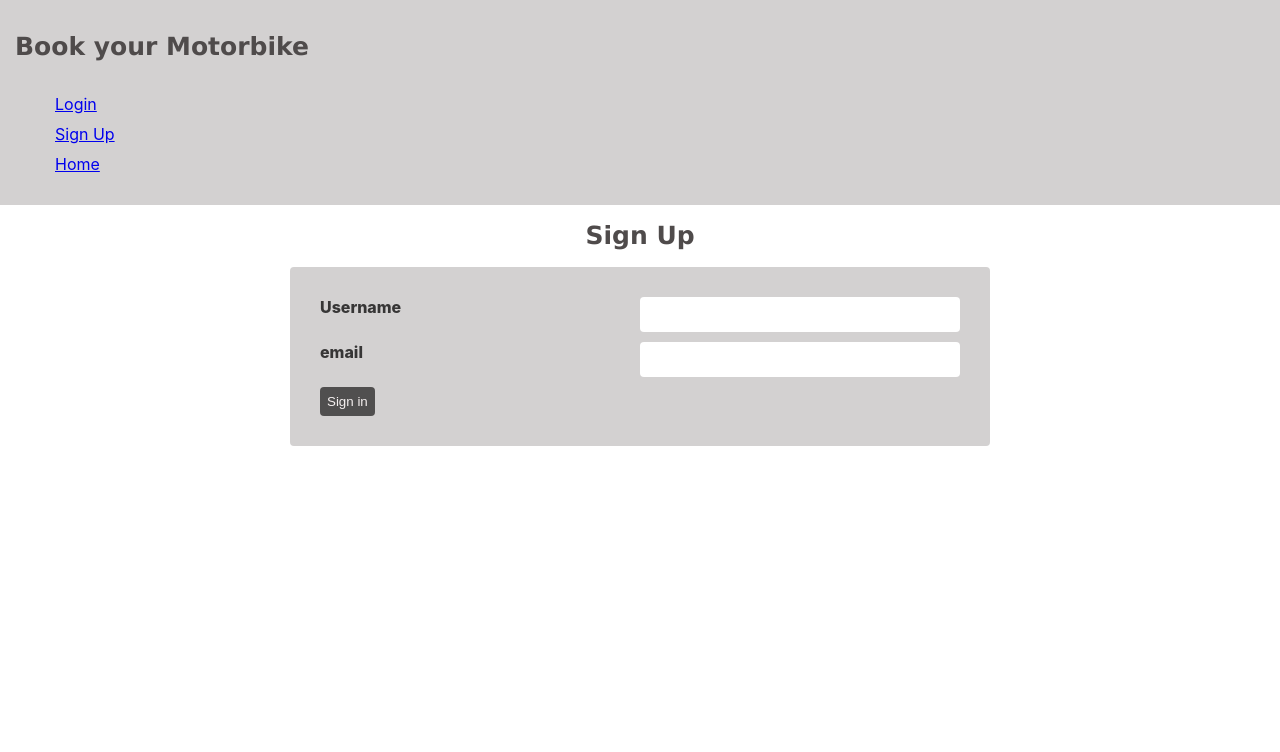
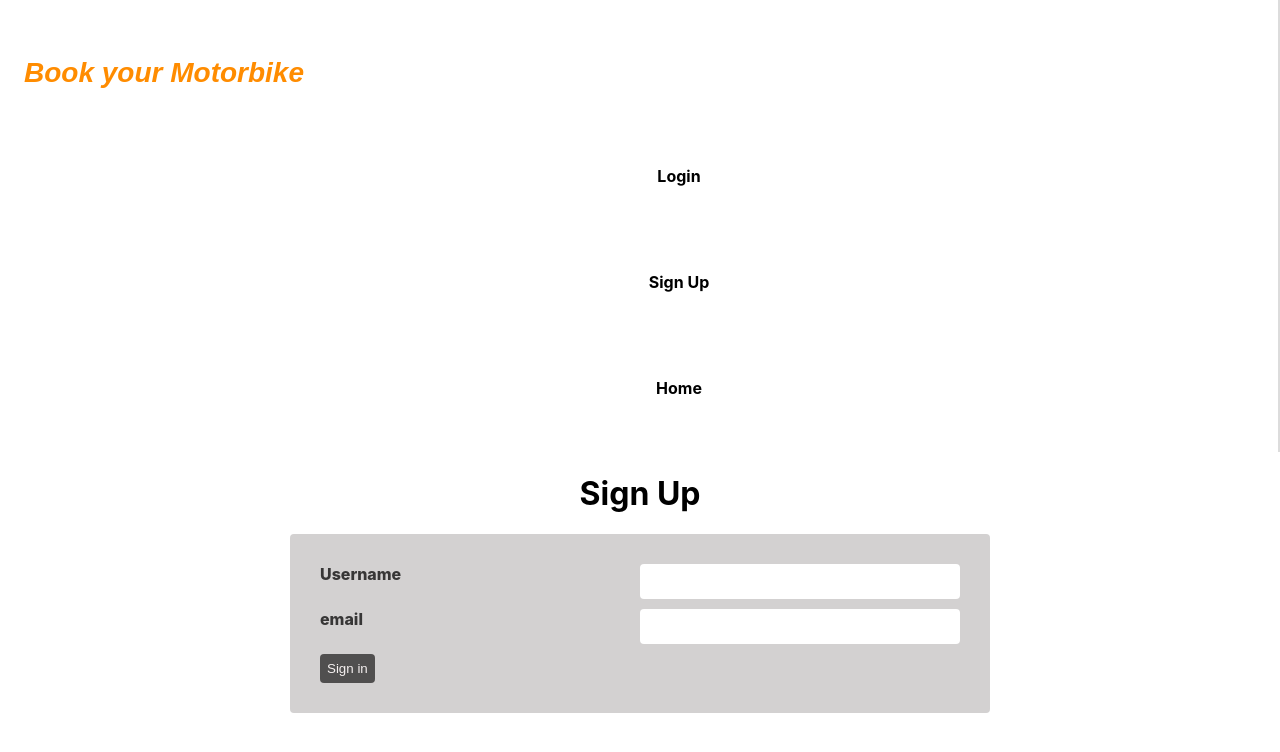
Before and after one commit to YannickZahinda/Motorbikes-app-frontend, a React (Create React App) app in the folder motorbike-frontend/: page /Sign_up in a window 1280 px wide. Shown: the top 752 px of the page. Built offline with nearby package versions, Linux system fonts and the light colour scheme.

Commit message:
Style the Navigation section

```diff
--- a/motorbike-frontend/src/components/home/home.css
+++ b/motorbike-frontend/src/components/home/home.css
@@ -5,14 +5,27 @@
     height: 100vh;
 }
 
+
 .nav{
     height: 100vh;
 }
 
-aside{
-    background-color: rgba(128, 128, 206, 0.841);
-}
 
 main{
     padding: 30px;
+    margin: 40px 21px;
+    font-size: 14px;
 }
+
+ul .side-list{
+    margin-top: 30%;
+}
+
+li {
+    list-style-type: none;
+}
+
+.side-list {
+    font-family: cursive;
+    font-weight: 400;
+}
--- a/motorbike-frontend/src/components/home/home.js
+++ b/motorbike-frontend/src/components/home/home.js
@@ -12,9 +12,9 @@ export const Home = () => (
         </main>
         <aside>
             <ul>
-                <li>My aside list</li>
-                <li>My aside list</li>
-                <li>My aside list</li>
+                <li className='side-list'>My aside list</li>
+                <li className='side-list'>My aside list</li>
+                <li className='side-list'>My aside list</li>
             </ul>
         </aside>
     </div>
--- a/motorbike-frontend/src/components/navigation/Nav.css
+++ b/motorbike-frontend/src/components/navigation/Nav.css
@@ -1,22 +1,46 @@
+.nav-wrapper{
+ border-right: 2px solid #dcdcdc;
+ height: 100%;
+ margin: 0;
+ padding: 0;
+}
+
 .app-logo{
     display: flex;
     flex-direction: column;
-    background-color: rgba(185, 182, 182, 0.628);
-    padding: 15px;
 }
 
-h1{
-    font-size: 25px;
-    color: rgb(79, 75, 75);
-    font-family: Verdana, Geneva, Tahoma, sans-serif;
+.nav-header{
+    font-size: 28px;
+    color: #ff8c00;
     flex: 1;
+    font-style: oblique;
+    font-family: fantasy;
+    padding: 34px 24px 0;
 }
 
-.nav-links{
+.nav-links-ul{
     list-style-type: none;
     display: flex;
     flex-direction: column;
     color: rgb(79, 75, 75);
     gap: 10px;
     cursor: pointer;
+  text-align: center;
 }
+
+.nav-links-li{
+  margin: 24px 0;
+  padding:14px  0 14px 40px;
+
+}
+
+.nav-link{
+    text-decoration: none;
+    font-weight: bolder;
+    color: black;
+}
+
+.nav-links-li:hover{
+ background-color: lawngreen;
+}
--- a/motorbike-frontend/src/components/navigation/Nav.js
+++ b/motorbike-frontend/src/components/navigation/Nav.js
@@ -3,12 +3,14 @@ import { Link } from 'react-router-dom'
 import './Nav.css'
 
 export const Nav = () => (
+    <section className='nav-wrapper'>
     <div className='app-logo'>
-        <h1>Book your Motorbike</h1>
-        <ul className='nav-links'>
-            <li><Link to='/Sign_up'>Login</Link></li>
-            <li><Link to='/Registration'>Sign Up</Link></li>
-            <li><Link to='/Home'>Home</Link></li>
+        <h1 className='nav-header'>Book your Motorbike</h1>
+        <ul className='nav-links-ul'>
+            <li className='nav-links-li' nav-links-li><Link to='/Sign_up' className='nav-link'>Login</Link></li>
+            <li className='nav-links-li'><Link to='/Registration' className='nav-link'>Sign Up</Link></li>
+            <li className='nav-links-li'><Link to='/Home' className='nav-link'>Home</Link></li>
         </ul>
     </div>
+    </section>
 )
```
